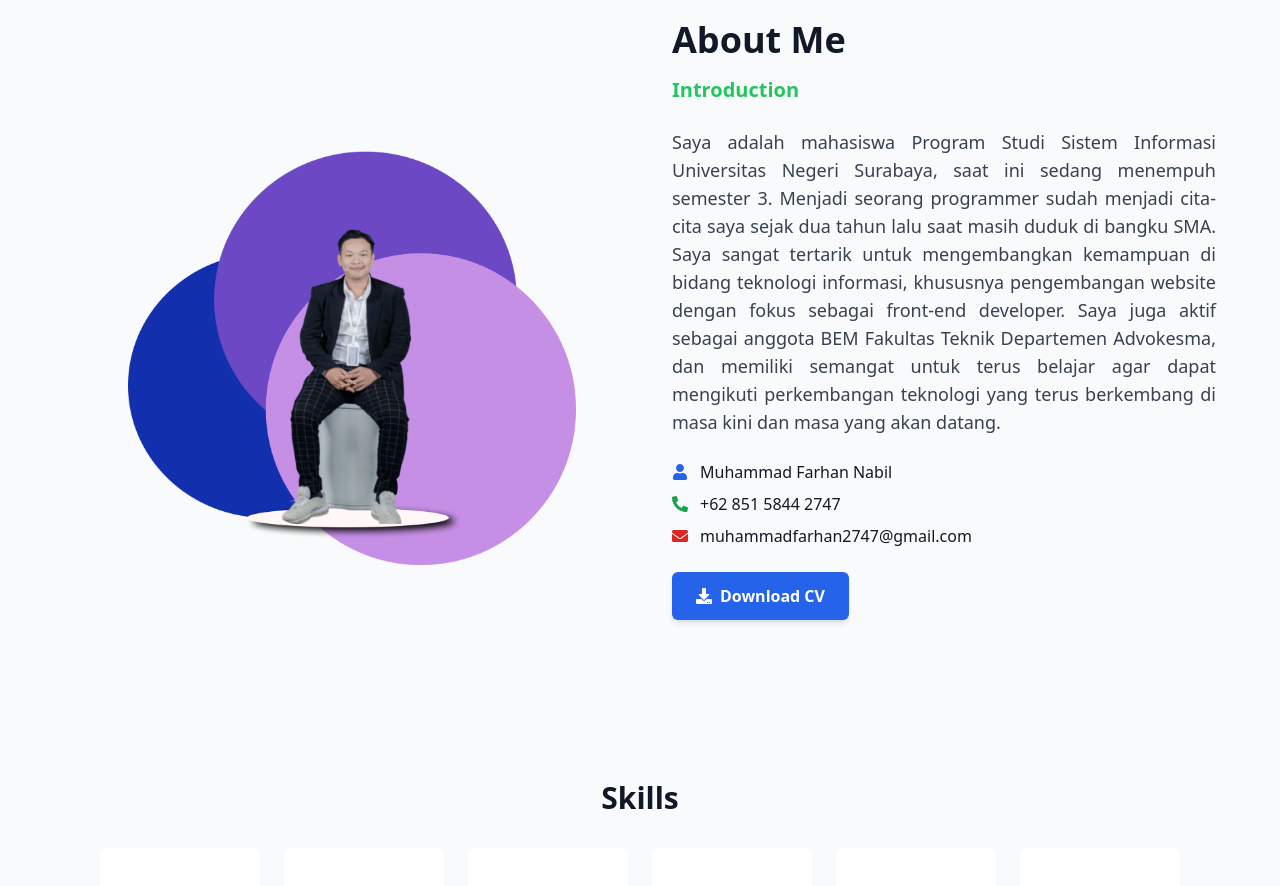
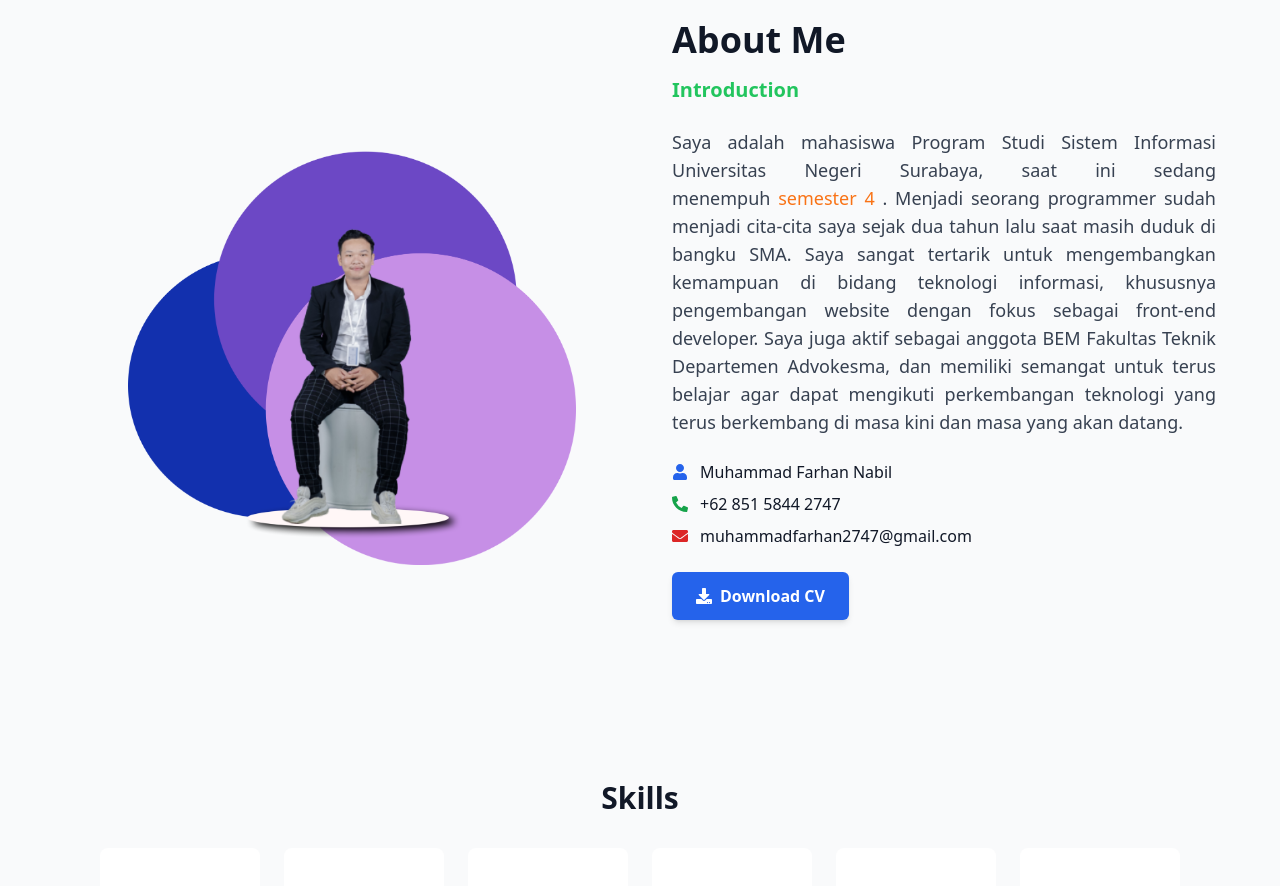
Before and after one commit to Boasfar27/PORTOFOLIO-WEB, a React (Vite) app: page / in a window 1280 px wide. Shown: the part 860-1746 px from the top of the page. Built offline with nearby package versions, Linux system fonts and the light colour scheme.

Commit message:
about me

```diff
--- a/src/components/About.jsx
+++ b/src/components/About.jsx
@@ -86,8 +86,11 @@ function About() {
   data-aos="fade-up"
   data-aos-delay="200"
 >
-            Saya adalah mahasiswa Program Studi Sistem Informasi Universitas Negeri Surabaya, saat ini sedang menempuh semester 3. Menjadi seorang programmer sudah menjadi cita-cita saya sejak dua tahun lalu saat masih duduk di bangku SMA. Saya sangat tertarik untuk mengembangkan kemampuan di bidang teknologi informasi, khususnya pengembangan website dengan fokus sebagai front-end developer. Saya juga aktif sebagai anggota BEM Fakultas Teknik Departemen Advokesma, dan memiliki semangat untuk terus belajar agar dapat mengikuti perkembangan teknologi yang terus berkembang di masa kini dan masa yang akan datang.
+  Saya adalah mahasiswa Program Studi Sistem Informasi Universitas Negeri Surabaya, saat ini sedang menempuh&nbsp;
+  <span className="text-orange-500">semester 4</span>
+  &nbsp;. Menjadi seorang programmer sudah menjadi cita-cita saya sejak dua tahun lalu saat masih duduk di bangku SMA. Saya sangat tertarik untuk mengembangkan kemampuan di bidang teknologi informasi, khususnya pengembangan website dengan fokus sebagai front-end developer. Saya juga aktif sebagai anggota BEM Fakultas Teknik Departemen Advokesma, dan memiliki semangat untuk terus belajar agar dapat mengikuti perkembangan teknologi yang terus berkembang di masa kini dan masa yang akan datang.
 </motion.p>
+
 
           <motion.div className="space-y-2 mb-6" data-aos="fade-up" data-aos-delay="300">
             <div className="flex items-center justify-center md:justify-start text-gray-900 dark:text-white">
@@ -106,7 +109,6 @@ function About() {
 
           <motion.div
   className="flex justify-center md:justify-start"
-            whileHover={{ scale: 1.1 }}
   data-aos="fade-up"
   data-aos-delay="400"
 >
@@ -121,6 +123,7 @@ function About() {
     Download CV
   </a>
 </motion.div>
+
         </motion.div>
       </motion.div>
     </motion.section>
```
Also changed, not shown: 1 other file (tests, documents, lock files or other folders). Lines whose indentation alone changed are shown as unchanged.
